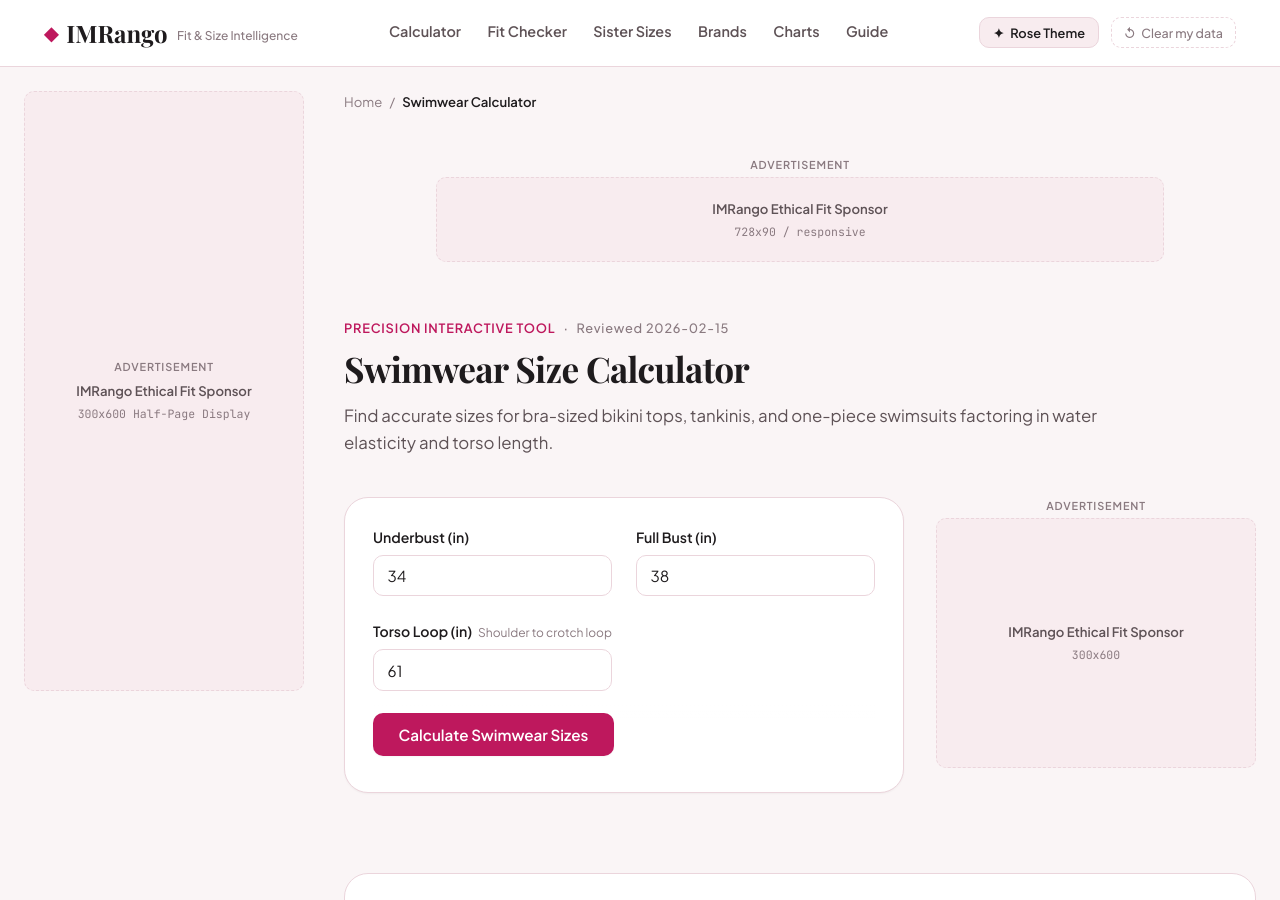
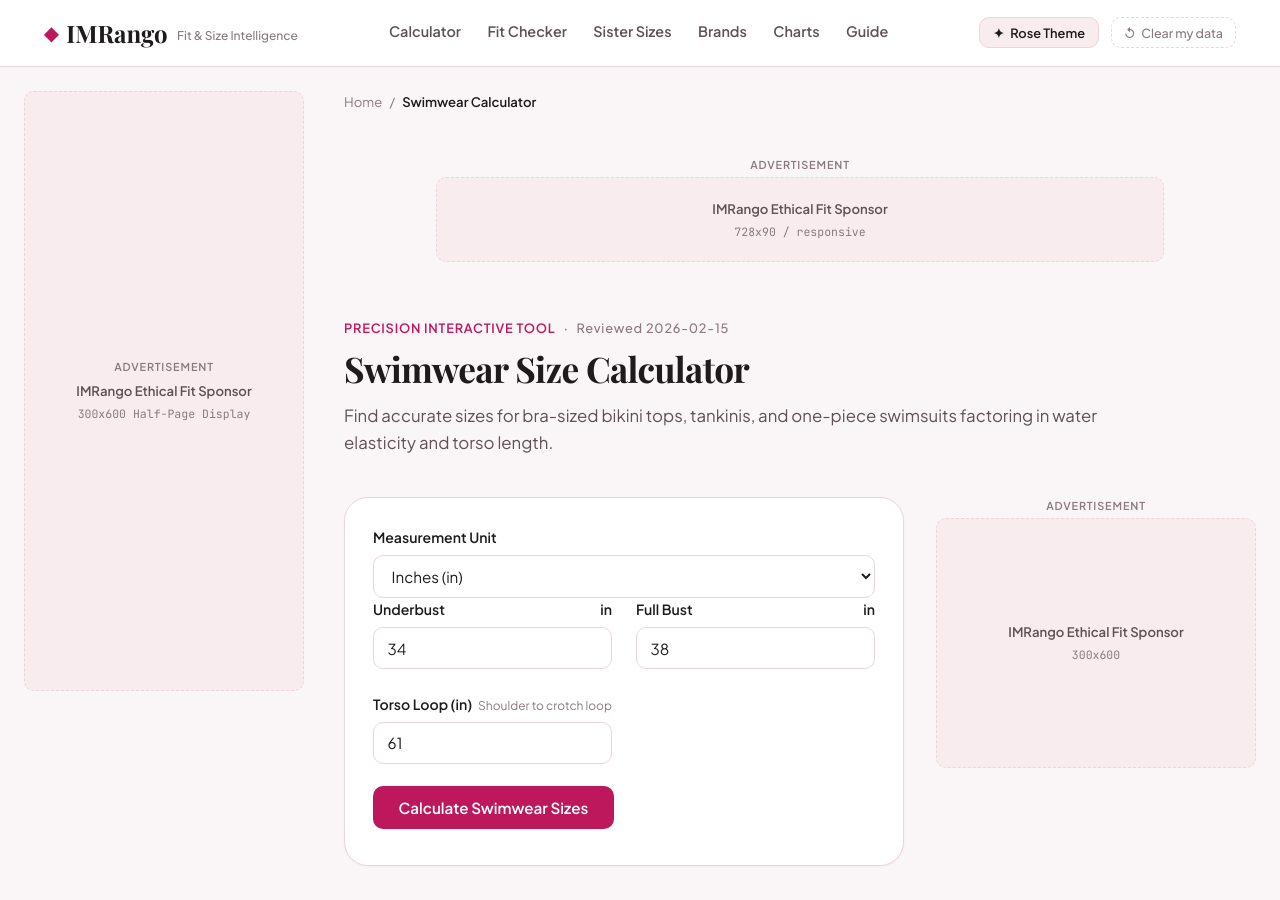
Before and after one commit to sharpedge74-cmyk/Bra-Size-Pro, a Jekyll site: the page built from swimwear-size-calculator.html, in a window 1280 px wide and 900 px high. Built offline with Jekyll 4.4.1, drawn with Linux system fonts in a browser that asks for light colours; some web fonts are replaced.

Commit message:
Add inches and centimeters selector to swimwear-size-calculator

```diff
--- a/swimwear-size-calculator.html
+++ b/swimwear-size-calculator.html
@@ -24,26 +24,35 @@ faq:
 ---
 
 <div class="calculator-card">
-  <form id="swimwear-calc-form" class="calc-form">
+  <form id="swimwear-calc-form" class="calc-form" data-measurement-unit-form>
+    <div class="calc-control-group measurement-unit-control">
+      <label for="swimwear-calc-form-unit">Measurement Unit</label>
+      <div class="calc-input-wrapper">
+        <select id="swimwear-calc-form-unit" class="measurement-unit-select" name="unit">
+          <option value="inches" selected>Inches (in)</option>
+          <option value="cm">Centimeters (cm)</option>
+        </select>
+      </div>
+    </div>
     <div class="calc-card-grid">
       <div class="calc-control-group">
-        <label for="sw-underbust">Underbust (in)</label>
+        <label for="sw-underbust">Underbust <span class="measurement-unit-label">in</span></label>
         <div class="calc-input-wrapper">
-          <input type="number" step="0.5" id="sw-underbust" value="34" required>
+          <input type="number" step="0.5" id="sw-underbust" class="measurement-input" value="34" required>
         </div>
       </div>
 
       <div class="calc-control-group">
-        <label for="sw-bust">Full Bust (in)</label>
+        <label for="sw-bust">Full Bust <span class="measurement-unit-label">in</span></label>
         <div class="calc-input-wrapper">
-          <input type="number" step="0.5" id="sw-bust" value="38" required>
+          <input type="number" step="0.5" id="sw-bust" class="measurement-input" value="38" required>
         </div>
       </div>
 
       <div class="calc-control-group">
         <label for="sw-torso">Torso Loop (in) <span class="field-help">Shoulder to crotch loop</span></label>
         <div class="calc-input-wrapper">
-          <input type="number" step="0.5" id="sw-torso" value="61">
+          <input type="number" step="0.5" id="sw-torso" class="measurement-input" value="61">
         </div>
       </div>
     </div>
```
